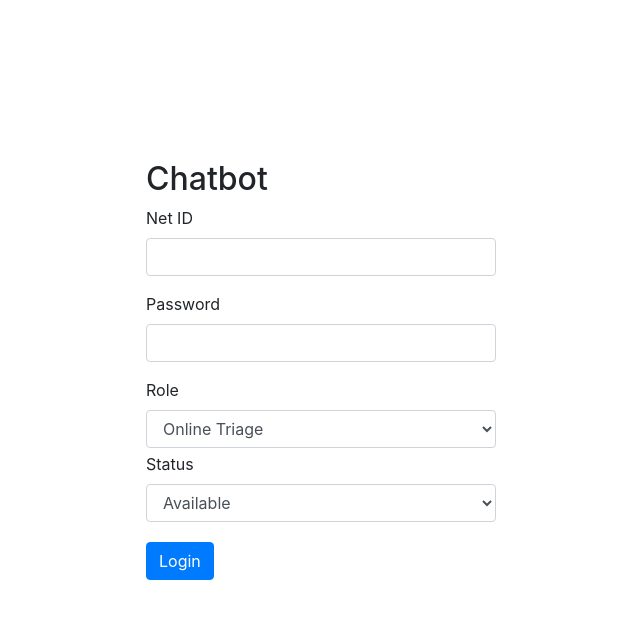
After one commit to chenbingxiayu/chatbot-demo, a Django app: page /main/login/staff/ in a window 1280 px wide. The commit adds this page. Shown: the top 619 px of the page, without its empty margins (319-959 px from the left). Run offline with Django 3.2, Linux system fonts and the light colour scheme.

Commit message:
Add login page

```diff
--- a/chatbot_demo/chatbot_demo/settings.py
+++ b/chatbot_demo/chatbot_demo/settings.py
@@ -128,6 +128,4 @@ STATICFILES_DIRS = (
     os.path.join(BASE_DIR, "./main/static"),
 )
 
-
-
 # STATIC_ROOT = os.path.join(BASE_DIR, 'static')
--- /dev/null
+++ b/chatbot_demo/main/forms.py
@@ -0,0 +1,39 @@
+from django import forms
+from django.core.exceptions import ValidationError
+from django.forms.utils import ErrorList
+from main.models import StaffStatus
+
+ROLES = [
+    ('online_triage', 'Online Triage'),
+    ('do', 'DO'),
+    ('counsellor', 'Counsellor')
+]
+
+STATUS = [
+    ('available', 'Available'),
+    ('away', 'Away')
+]
+
+
+class LoginForm(forms.Form):
+    error_css_class = 'is-invalid'
+    required_css_class = 'required'
+
+    netid = forms.CharField(widget=forms.TextInput(attrs={'required': True, 'class': 'form-control'}))
+    password = forms.CharField(min_length=8,
+                               widget=forms.PasswordInput(attrs={'required': True, 'class': 'form-control'}))
+    role = forms.ChoiceField(widget=forms.Select(attrs={'class': 'form-control'}), choices=ROLES)
+    status = forms.ChoiceField(widget=forms.Select(attrs={'class': 'form-control'}), choices=STATUS)
+
+    def clean_netid(self):
+        cleaned_data = super().clean()
+        try:
+            staff = StaffStatus.objects.get(staff_netid=cleaned_data['netid'])
+        except StaffStatus.DoesNotExist as e:
+            raise ValidationError("netid or password is incorrect.")
+
+        return staff
+
+    def clean_password(self):
+        data = self.cleaned_data['password']
+        return data
--- /dev/null
+++ b/chatbot_demo/main/templates/main/login.html
@@ -0,0 +1,54 @@
+<!DOCTYPE html>
+<html lang="en">
+<head>
+  <meta charset="UTF-8">
+  <meta http-equiv="X-UA-Compatible" content="IE=edge">
+  <meta name="viewport" content="width=device-width, initial-scale=1, maximum-scale=1">
+  <title>Chat Console</title>
+  <link rel="stylesheet" href="https://cdn.jsdelivr.net/npm/bootstrap@4.6.0/dist/css/bootstrap.min.css" integrity="sha384-B0vP5xmATw1+K9KRQjQERJvTumQW0nPEzvF6L/Z6nronJ3oUOFUFpCjEUQouq2+l" crossorigin="anonymous">
+  <style>
+  </style>
+</head>
+<body>
+  <div class="container">
+    <div class="row justify-content-center">
+      <div class="col-md-4" style="margin-top: 160px">
+      <h2>Chatbot </h2>
+      <form action="/main/login/staff/" method="post">
+        {% csrf_token %}
+          <div class="mb-3 form-group">
+            <label for="{{ form.netid.id_for_label }}" class="form-label">Net ID</label>
+            {{ form.netid }}
+            {{form.netid.errors}}
+            <div class="invalid-feedback">Netid or password is incorrect.</div>
+          </div>
+          <div class="mb-3 form-group">
+            <label for="password" class="form-label">Password</label>
+            {{ form.password }}
+            {{form.netid.errors}}
+            <div class="invalid-feedback">Netid or password is incorrect.</div>
+          </div>
+          <div class="mb-1 form-group">
+            <label for="selectRole" class="form-label">Role</label>
+            {{ form.role }}
+          </div>
+          <div class="mb-1 form-group">
+            <label for="selectStatus" class="form-label">Status</label>
+            {{ form.status }}
+          </div>
+          <button type="submit" class="btn btn-primary mt-3">Login</button>
+        </form>
+      </div>
+    </div>
+  </div>
+
+  <script src="https://code.jquery.com/jquery-3.5.1.slim.min.js" integrity="sha384-DfXdz2htPH0lsSSs5nCTpuj/zy4C+OGpamoFVy38MVBnE+IbbVYUew+OrCXaRkfj" crossorigin="anonymous"></script>
+  <script src="https://cdn.jsdelivr.net/npm/bootstrap@4.6.0/dist/js/bootstrap.bundle.min.js" integrity="sha384-Piv4xVNRyMGpqkS2by6br4gNJ7DXjqk09RmUpJ8jgGtD7zP9yug3goQfGII0yAns" crossorigin="anonymous"></script>
+  <script type="module" src="https://cdnjs.cloudflare.com/ajax/libs/jquery/3.6.0/jquery.min.js"></script>
+  <script>
+    $('.errorlist').each((idx, el) => console.log($(el).prev().addClass('is-invalid')))
+    $('.errorlist').remove()
+
+  </script>
+</body>
+</html>
--- a/chatbot_demo/main/urls.py
+++ b/chatbot_demo/main/urls.py
@@ -6,6 +6,7 @@ urlpatterns = [
     url(r'^$', views.index, name='index'),
     url(r'^response$', views.auto_response, name='auto_response'),
     url(r'^response_api$', views.response_api, name='response_api'),
+    url(r'^login/staff/$', views.login_page, name='login_page'),
     url(r'^page/counsellor/$', views.counsellor, name='counsellor'),
     url(r'^page/supervisor/$', views.supervisor, name='supervisor'),
     url(r'^page/administrator/$', views.administrator, name='administrator'),
--- a/chatbot_demo/main/views.py
+++ b/chatbot_demo/main/views.py
@@ -10,17 +10,21 @@ import json
 import requests
 
 from django.shortcuts import render
-from django.http import HttpResponse, JsonResponse
+from django.http import HttpResponse, JsonResponse, HttpResponseRedirect
 from django.views.decorators.http import require_http_methods
-from django.core.serializers.json import DjangoJSONEncoder
 from django.template import loader
 from django.views.decorators.csrf import csrf_exempt
 from django.utils import timezone
 from django.db import IntegrityError
 from django.core import serializers
 from django.db.models import Q
+from django.shortcuts import redirect
+from django.urls import reverse
 
 from main.models import StaffStatus, StudentChatStatus
+from main.forms import LoginForm
+
+COOKIE_MAX_AGE = 8 * 60 * 60
 
 
 def index(request):
@@ -63,6 +67,37 @@ def response_api(request):
     # print response.json()['response']
 
     return HttpResponse(response.json()['response'])
+
+
+@require_http_methods(['GET', 'POST'])
+def login_page(request):
+    if request.method == "GET":
+        form = LoginForm(auto_id=True)
+        return render(request, 'main/login.html', {'form': form})
+    elif request.method == "POST":
+        form = LoginForm(request.POST)
+        if form.is_valid():
+            staff = form.cleaned_data['netid']  # this return StaffStatus object
+            password = form.cleaned_data['password']
+            role = form.cleaned_data['role']
+            status = form.cleaned_data['status']
+
+            if staff.staff_role in ('online_triage', 'do', 'counsellor'):
+                staff.staff_role = role
+            staff.status = status
+            staff.save()
+
+        else:
+            return render(request, 'main/login.html', {'form': form})
+
+        if staff.staff_role in ('online_triage', 'do', 'counsellor'):
+            response = redirect('counsellor')
+        elif staff.staff_role == 'supervisor':
+            response = redirect('supervisor')
+        else:
+            response = redirect('administrator')
+        response.set_cookie("staff_netid", staff.staff_netid, max_age=COOKIE_MAX_AGE)
+        return response
 
 
 @csrf_exempt
```
Also changed, not shown: chatbot_demo/main/templates/main/chatConsole.html (+5 -14 lines).
